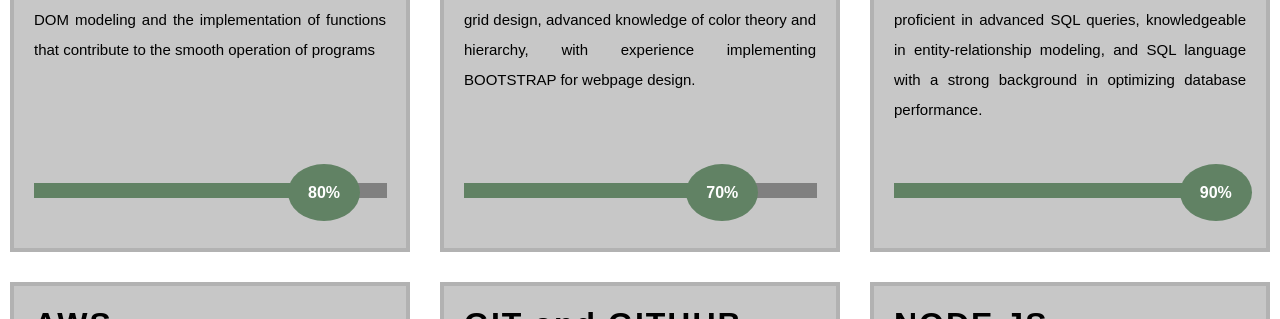
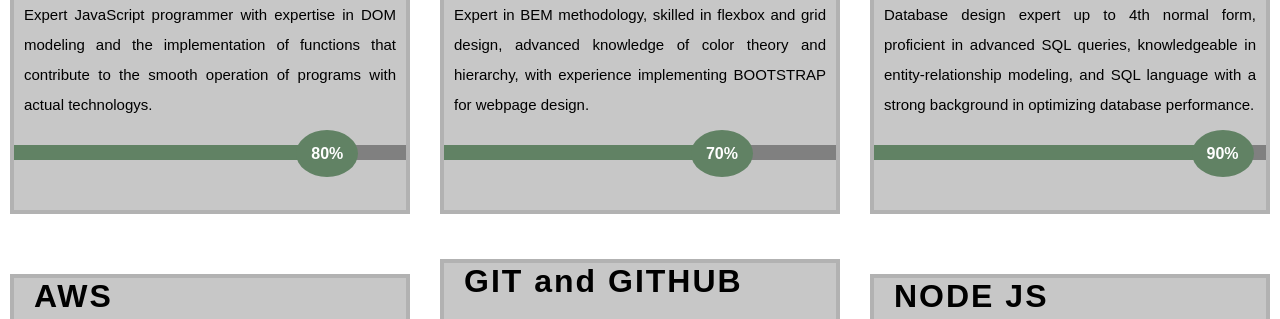
Before and after one commit to MarioE99/PORTOFOLIO-ME, a website: page index.html in a window 1280 px wide. Shown: the part 2067-2386 px from the top of the page. Drawn offline with nearby package versions, Linux system fonts and the light colour scheme.

Commit message:
Se mejoro el contenedor work

```diff
--- a/index.html
+++ b/index.html
@@ -184,7 +184,7 @@
 
                 <h3>JAVASCRIPT</h3>
                 <i class='bx bxl-javascript' style="color: yellow;"></i>
-                <p>Expert JavaScript programmer with expertise in DOM modeling and the implementation of functions that contribute to the smooth operation of programs </p>
+                <p>Expert JavaScript programmer with expertise in DOM modeling and the implementation of functions that contribute to the smooth operation of programs with actual technologys. </p>
 
                 <div class="progressbar__container">
 
--- a/style/style.css
+++ b/style/style.css
@@ -381,22 +381,21 @@ span {
 .skills__container {
   margin-top: 30px;
   display: grid;
-  grid-template-columns: minmax(400px, 600px) minmax(400px, 600px) minmax(
-      400px,
-      600px
-    );
-  grid-template-rows: repeat(2, 1fr);
-  gap: 3rem;
+  grid-template-columns: repeat(3,1fr);
+  grid-template-rows: repeat(2,1fr);
+  gap: 40px;
   justify-content: space-around;
   align-items: center;
 }
 
 .items {
-  text-align: left;
-  min-height: 450px;
+  display: flex;
+  flex-direction: column;
+  align-items: flex-start;
+  justify-content: center;
   background-color: rgba(128, 128, 128, 0.445);
   border: 4px solid rgba(128, 128, 128, 0.308);
-  padding: 20px;
+  gap: 10px;
   transition: 0.2s;
   font-size: 1rem;
 }
@@ -416,11 +415,11 @@ span {
   font-size: 2rem;
   font-weight: 600;
   letter-spacing: 2px;
-  text-align: justify;
+  padding-left: 20px;
 }
 
 .items p {
-  width: 100%;
+  padding: 10px;
   text-align: justify;
   line-height: 2;
   font-size: 1rem;
@@ -428,10 +427,8 @@ span {
 
 .progressbar__container {
 
-  margin-top: 50px;
+  margin-top: 70px;
   width: 100%;
-
-
 }
 
 .progressbar {
@@ -454,11 +451,12 @@ span {
   font-size: 1rem;
   margin-left: 90%;
   font-weight: bold;
-  line-height: 20px;
   background-color: #618264;
-  padding: 20px;
+  width: 120px;
+  height: 120px;
+  padding: 15px;
   color: white;
-  border-radius: 100%;
+  border-radius: 50%;
 
 }
 
@@ -632,7 +630,7 @@ input[type="submit"]:hover {
   }
 
   .items {
-    height: 400px;
+
     position: relative;
   }
 
@@ -645,7 +643,7 @@ input[type="submit"]:hover {
 
   .progressbar {
     bottom: 50px;
-    width: 90%;
+    width: 100%;
     position: absolute;
     margin: 0;
   }
@@ -819,14 +817,12 @@ input[type="submit"]:hover {
 
   }
 
-  .progressbar__container{
 
-    width: 200px;
-  }
 
   .progressbar{
 
-    width: 300px;
+    margin-top: 50%;
+
   }
 
 
```
